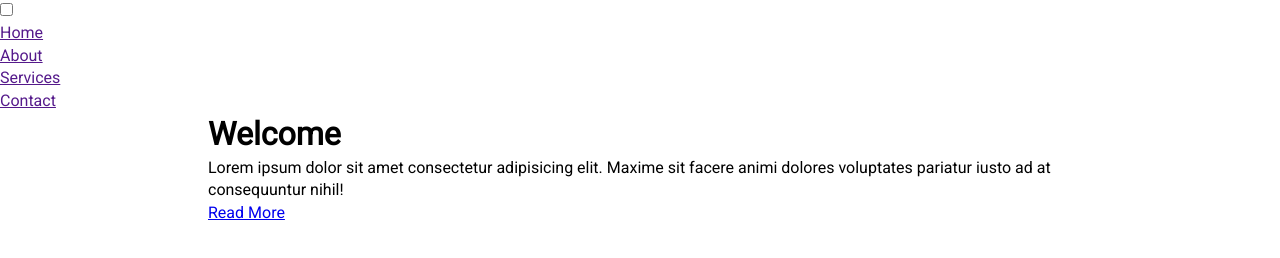
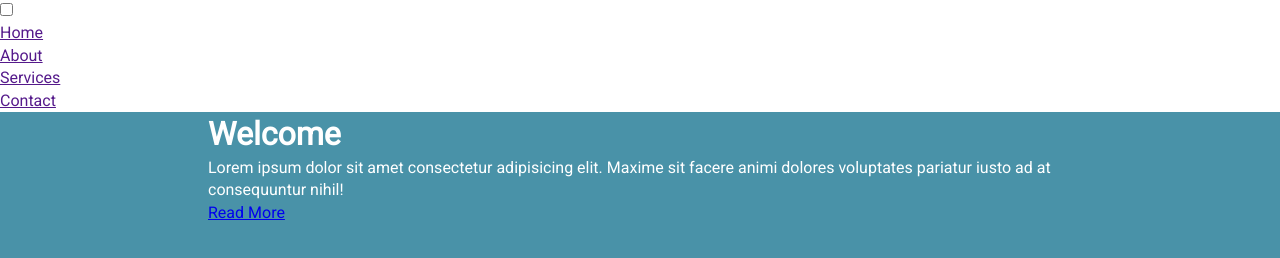
Before and after one commit to MarcLignarius/CSS.HamburgerOverlay, a plain HTML site: page index.html in a window 1280 px wide. Drawn offline with Linux system fonts and the light colour scheme.

Commit message:
add styles for #showcase

```diff
--- a/css/style.css
+++ b/css/style.css
@@ -22,3 +22,10 @@ body {
   overflow: hidden;
   padding: 0 3rem;
 }
+
+#showcase {
+  background: var(--primary-color);
+  color: #fff;
+  height: 100vh;
+  position: relative;
+}
```
